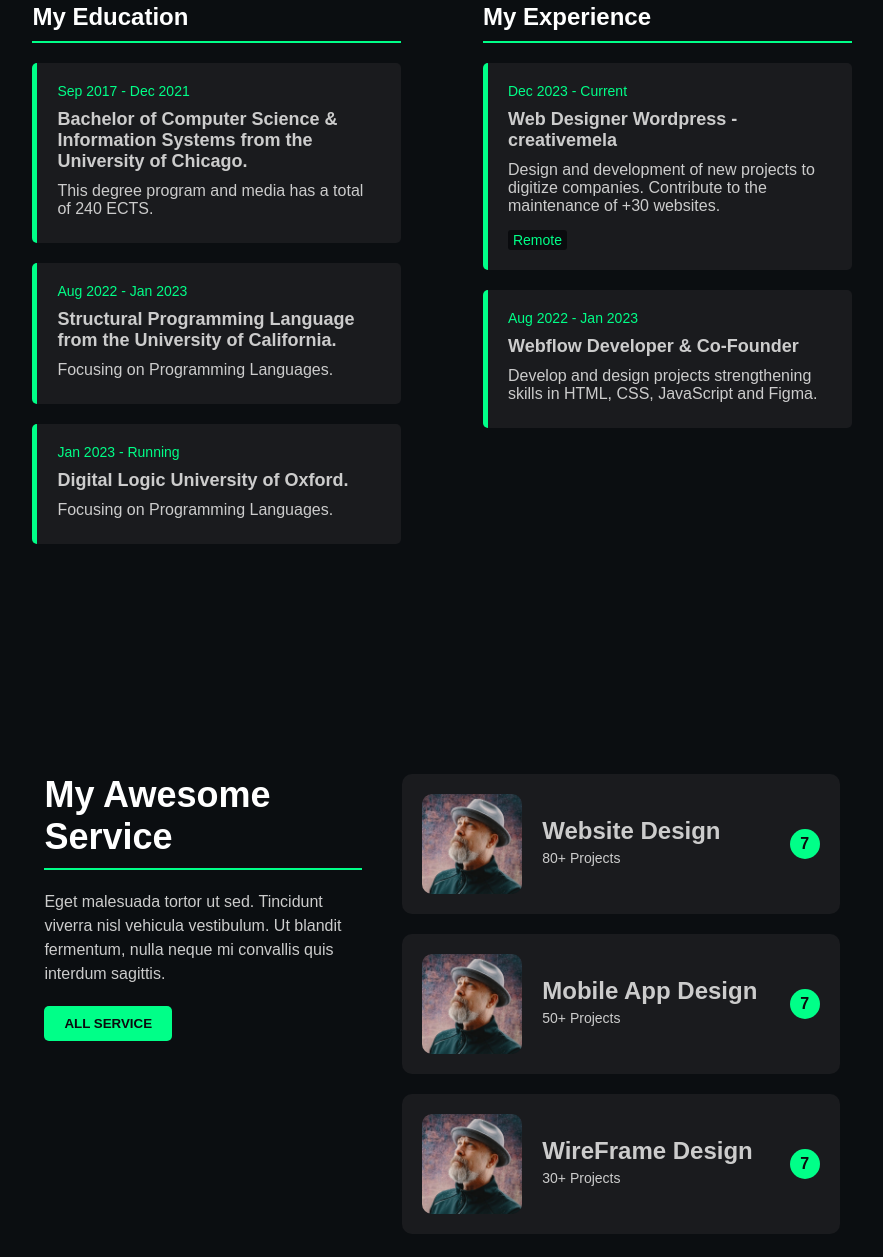
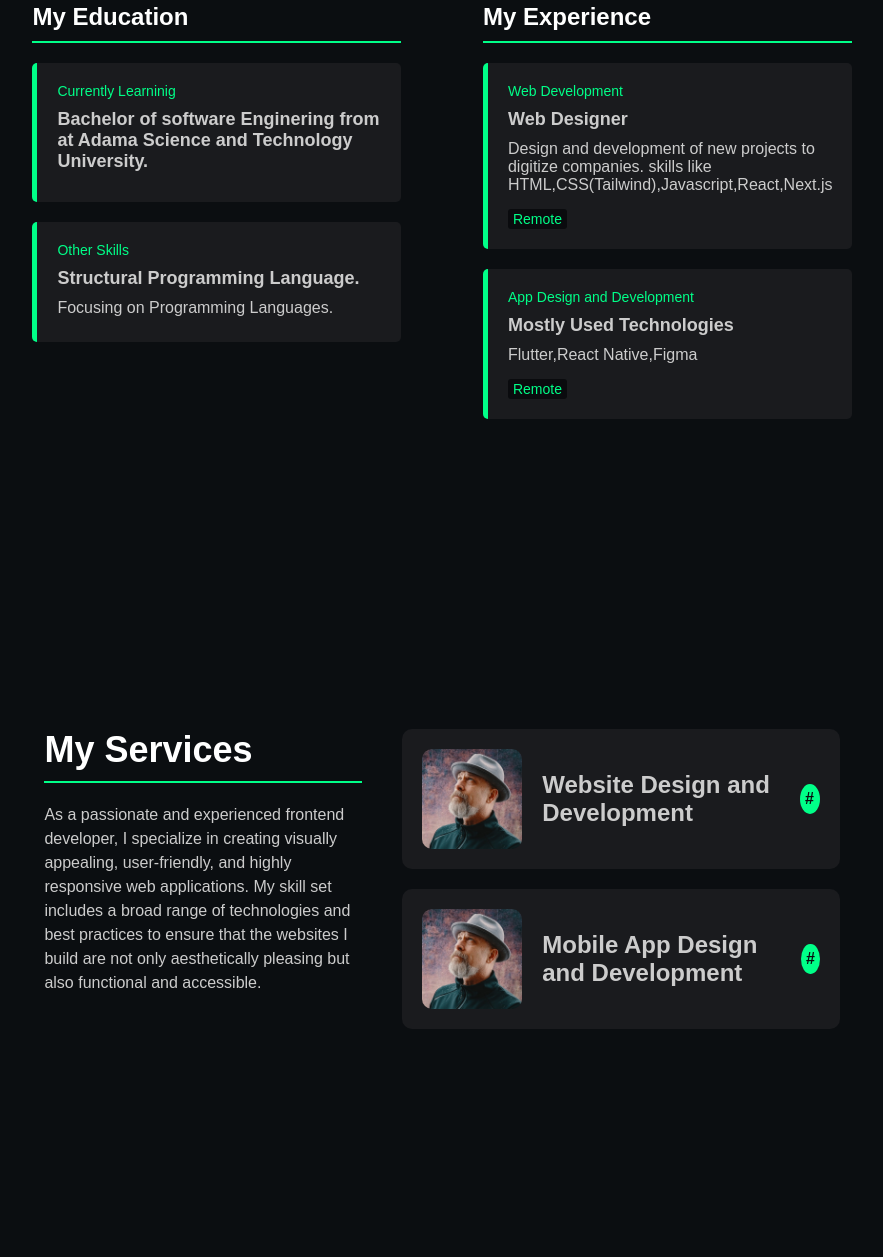
Before and after one commit to Abdi036/portfolio-project, a plain HTML site: page index.html in a window 1280 px wide. Shown: the part 847-2104 px from the top of the page, without its empty margins (326-1209 px from the left). Drawn offline with Linux system fonts and the light colour scheme.

```diff
--- a/index.html
+++ b/index.html
@@ -45,45 +45,34 @@
             <div class="education">
               <h2>My Education</h2>
               <div class="timeline-item">
-                <span class="timeline-date">Sep 2017 - Dec 2021</span>
+                <span class="timeline-date">Currently Learninig</span>
                 <h3>
-                  Bachelor of Computer Science & Information Systems from the
-                  University of Chicago.
+                  Bachelor of software Enginering from at Adama Science and
+                  Technology University.
                 </h3>
-                <p>This degree program and media has a total of 240 ECTS.</p>
               </div>
               <div class="timeline-item">
-                <span class="timeline-date">Aug 2022 - Jan 2023</span>
-                <h3>
-                  Structural Programming Language from the University of
-                  California.
-                </h3>
-                <p>Focusing on Programming Languages.</p>
-              </div>
-              <div class="timeline-item">
-                <span class="timeline-date">Jan 2023 - Running</span>
-                <h3>Digital Logic University of Oxford.</h3>
+                <span class="timeline-date">Other Skills</span>
+                <h3>Structural Programming Language.</h3>
                 <p>Focusing on Programming Languages.</p>
               </div>
             </div>
             <div class="experience">
               <h2>My Experience</h2>
               <div class="timeline-item">
-                <span class="timeline-date">Dec 2023 - Current</span>
-                <h3>Web Designer Wordpress - creativemela</h3>
+                <span class="timeline-date">Web Development</span>
+                <h3>Web Designer</h3>
                 <p>
                   Design and development of new projects to digitize companies.
-                  Contribute to the maintenance of +30 websites.
+                  skills like HTML,CSS(Tailwind),Javascript,React,Next.js
                 </p>
                 <span class="remote">Remote</span>
               </div>
               <div class="timeline-item">
-                <span class="timeline-date">Aug 2022 - Jan 2023</span>
-                <h3>Webflow Developer & Co-Founder</h3>
-                <p>
-                  Develop and design projects strengthening skills in HTML, CSS,
-                  JavaScript and Figma.
-                </p>
+                <span class="timeline-date">App Design and Development</span>
+                <h3>Mostly Used Technologies</h3>
+                <p>Flutter,React Native,Figma</p>
+                <span class="remote">Remote</span>
               </div>
             </div>
           </div>
@@ -92,43 +81,33 @@
         <section id="services" class="services">
           <div class="container">
             <div class="service-description">
-              <h2>My Awesome Service</h2>
+              <h2>My Services</h2>
               <p>
-                Eget malesuada tortor ut sed. Tincidunt viverra nisl vehicula
-                vestibulum. Ut blandit fermentum, nulla neque mi convallis quis
-                interdum sagittis.
+                As a passionate and experienced frontend developer, I specialize
+                in creating visually appealing, user-friendly, and highly
+                responsive web applications. My skill set includes a broad range
+                of technologies and best practices to ensure that the websites I
+                build are not only aesthetically pleasing but also functional
+                and accessible.
               </p>
-              <button class="btn">ALL SERVICE</button>
             </div>
             <div class="service-list">
               <div class="service-item">
                 <img src="img-1.jpg" alt="Website Design" />
                 <div class="service-details">
-                  <h3>Website Design</h3>
-                  <p>80+ Projects</p>
+                  <h3>Website Design and Development</h3>
                 </div>
                 <div class="rating">
-                  <span>7</span>
+                  <span>#</span>
                 </div>
               </div>
               <div class="service-item">
                 <img src="img-1.jpg" alt="Mobile App Design" />
                 <div class="service-details">
-                  <h3>Mobile App Design</h3>
-                  <p>50+ Projects</p>
+                  <h3>Mobile App Design and Development</h3>
                 </div>
                 <div class="rating">
-                  <span>7</span>
-                </div>
-              </div>
-              <div class="service-item">
-                <img src="img-1.jpg" alt="Wireframe Design" />
-                <div class="service-details">
-                  <h3>WireFrame Design</h3>
-                  <p>30+ Projects</p>
-                </div>
-                <div class="rating">
-                  <span>7</span>
+                  <span>#</span>
                 </div>
               </div>
             </div>
@@ -146,8 +125,12 @@
                   style="background-image: url('img-1.jpg')"
                 ></div>
                 <div class="portfolio-details">
-                  <h3>Project Title 1</h3>
-                  <p>Short description of the project.</p>
+                  <h3>Pizza_p</h3>
+                  <p>
+                    a digital platform that enables customers to order pizzas
+                    and other related food items from a restaurant or pizza
+                    parlor
+                  </p>
                 </div>
               </div>
               <div class="portfolio-item">
@@ -156,8 +139,13 @@
                   style="background-image: url('img-1.jpg')"
                 ></div>
                 <div class="portfolio-details">
-                  <h3>Project Title 2</h3>
-                  <p>Short description of the project.</p>
+                  <h3>Weather App</h3>
+                  <p>
+                    A weather app is a digital application that provides users
+                    with up-to-date information about the current and forecasted
+                    weather conditions in their location or other selected
+                    areas.
+                  </p>
                 </div>
               </div>
               <div class="portfolio-item">
@@ -166,8 +154,11 @@
                   style="background-image: url('img-1.jpg')"
                 ></div>
                 <div class="portfolio-details">
-                  <h3>Project Title 3</h3>
-                  <p>Short description of the project.</p>
+                  <h3>Bankist_web</h3>
+                  <p>
+                    A Bankist app is a digital banking application that provides
+                    users with a range of financial services and features
+                  </p>
                 </div>
               </div>
             </div>
```
